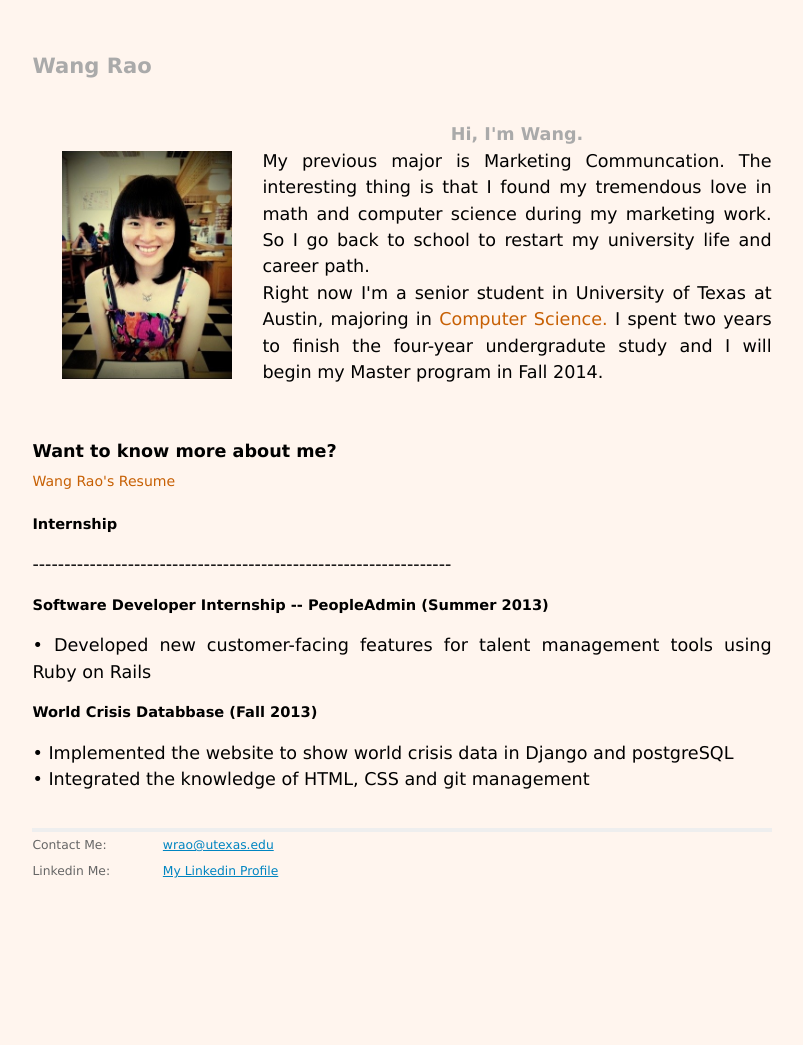
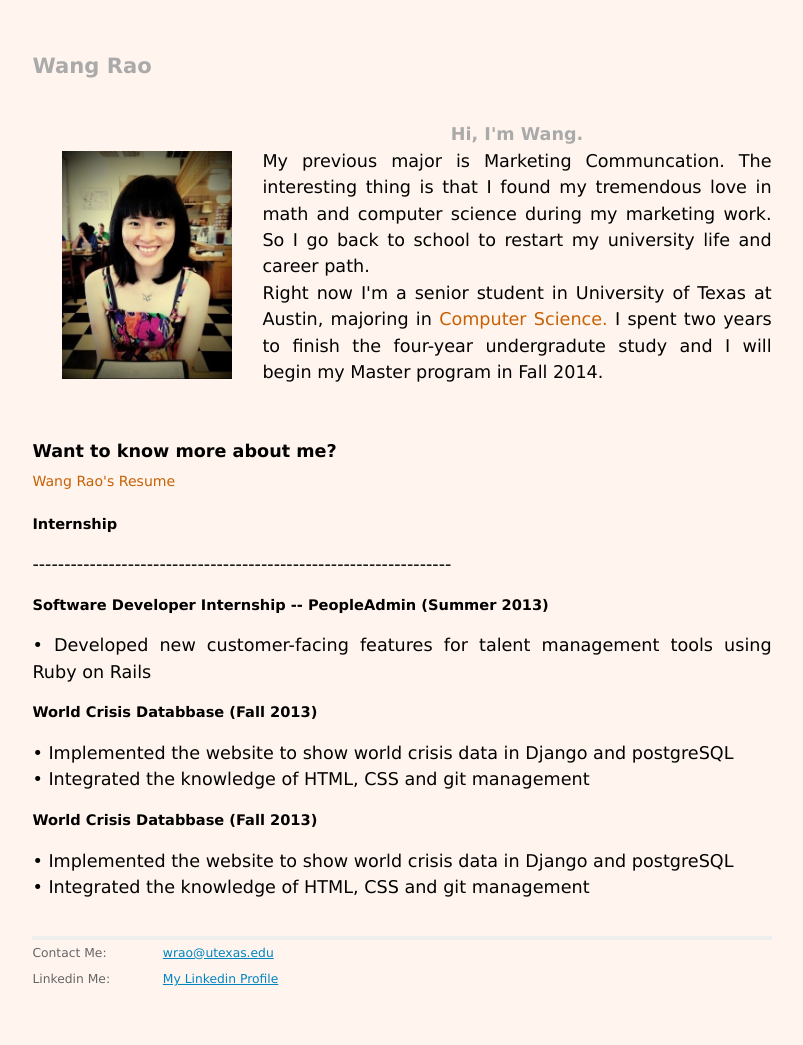
Before and after one commit to raowang87/raowang87.github.io, a Jekyll site: the page built from index.html, in a window 1280 px wide. Shown: the whole page, without its empty margins (238-1041 px from the left). Built offline with Jekyll 4.4.1, drawn with Linux system fonts in a browser that asks for light colours; before the commit the page ends 953 px from its top, so only the background shows below that.

Commit message:
Update index.html

```diff
--- a/index.html
+++ b/index.html
@@ -19,5 +19,9 @@ title: Wang Rao's Home Page
       <h5>World Crisis Databbase  (Fall 2013)</h5>
        • Implemented the website to show world crisis data in Django and postgreSQL  <br>
        • Integrated the knowledge of HTML, CSS and git management <br>
+
+      <h5>World Crisis Databbase  (Fall 2013)</h5>
+       • Implemented the website to show world crisis data in Django and postgreSQL  <br>
+       • Integrated the knowledge of HTML, CSS and git management <br>
   </ul>
 </div>
```
